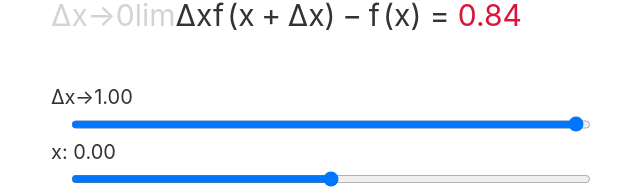
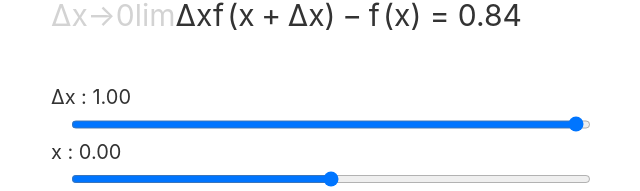
Before and after one commit to nchlsb/early-calc, a Svelte app: page / in a window 1280 px wide. Shown: the part 683-874 px from the top of the page, without its empty margins (309-949 px from the left). Built offline with nearby package versions, Linux system fonts and the light colour scheme.

Commit message:
Allow inline katex randering of slider names but making dispalyMode a prop

```diff
--- a/src/App.svelte
+++ b/src/App.svelte
@@ -73,7 +73,7 @@
 		x2: xMaxBound, y2: tangent(xMaxBound)
 	}
 	// comment is grayed out lim
-	$: derivativeDef =`{\\color{${(deltaX !== 0) ? `lightgray` : `crimson`}}\\lim_{\\Delta x \\rightarrow 0}} \\frac{f(x + \\Delta x) - f(x)}{\\Delta x} =  \\color{crimson}${slopeSecant.toFixed(2)}`;
+	$: derivativeDef = `{\\color{${(deltaX !== 0) ? `lightgray` : `crimson`}}\\lim_{\\Delta x \\rightarrow 0}} \\frac{f(x + \\Delta x) - f(x)}{\\Delta x} = ${slopeSecant.toFixed(2)}`;
 	//$: derivativeDef =`\\lim_{\\Delta x \\rightarrow \\color{crimson}${deltaX.toFixed(2)}} \\frac{f(x + \\Delta x) - f(x)}{\\Delta x} =  \\color{crimson}${slopeSecant.toFixed(2)}`;
 
 	// ********************* integrals *********************
@@ -270,7 +270,7 @@
 			</span>  -->
 			<span id="limit">
 				<span>
-					<Katex math={derivativeDef}/>
+					<Katex math={derivativeDef} displayMode/>
 				</span>
 			</span>
 		{:else}
@@ -289,11 +289,11 @@
 
 	{#if context === 'Derivative'}
 		<label id="lblDeltaX" for="deltaX" >
-			Δx→{deltaX.toFixed(2)}
+			<Katex math={`\\Delta x :`}></Katex> {deltaX.toFixed(2)}
 		</label>
 		<input id="deltaX" type="range" min="-1" step="0.01" max="1"  bind:value={deltaX}>
 
-		<label for="deltaX">x: {x.toFixed(2)}</label>
+		<label for="deltaX"><Katex math={`x :`}></Katex> {x.toFixed(2)}</label>
 		<input id="x" type="range" step="0.01" min={xMinBound} max={xMaxBound} bind:value={x}>
 	{:else}
 		<label id="NumberRectangles" for="RectangleWidthValue">n→{numberRectangles}</label>
--- a/src/Katex.svelte
+++ b/src/Katex.svelte
@@ -3,12 +3,17 @@
 	export let math;
 	export let displayMode = false;
 
-    const options = {output: 'html', displayMode: true}
+    //const options = {output: 'html', displayMode: false}
 
 	// const options = {
 	// 	displayMode: displayMode,
 	// 	throwOnError: false
 	// }
+
+	const options = {
+		output: 'html',
+		displayMode: displayMode,
+	}
 
 	$: katexString = katex.renderToString(math, options);
 </script>
```
